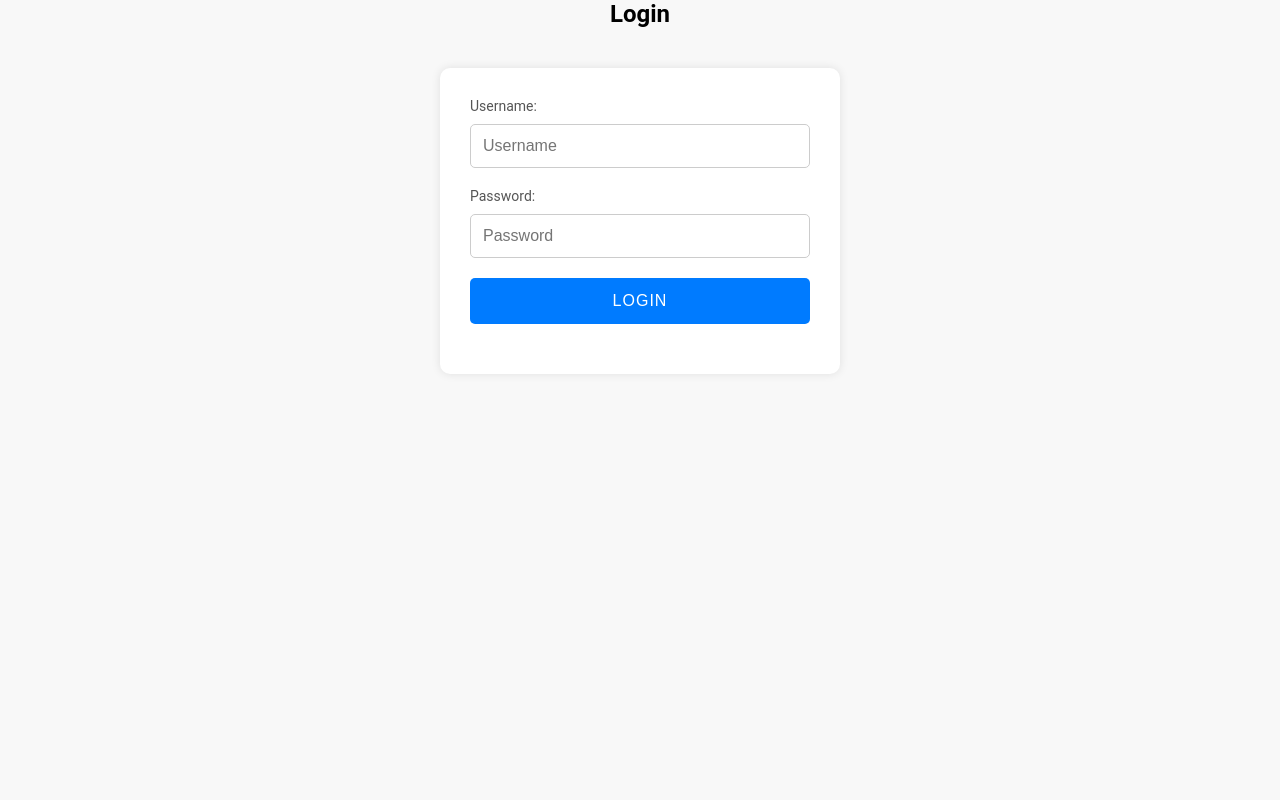
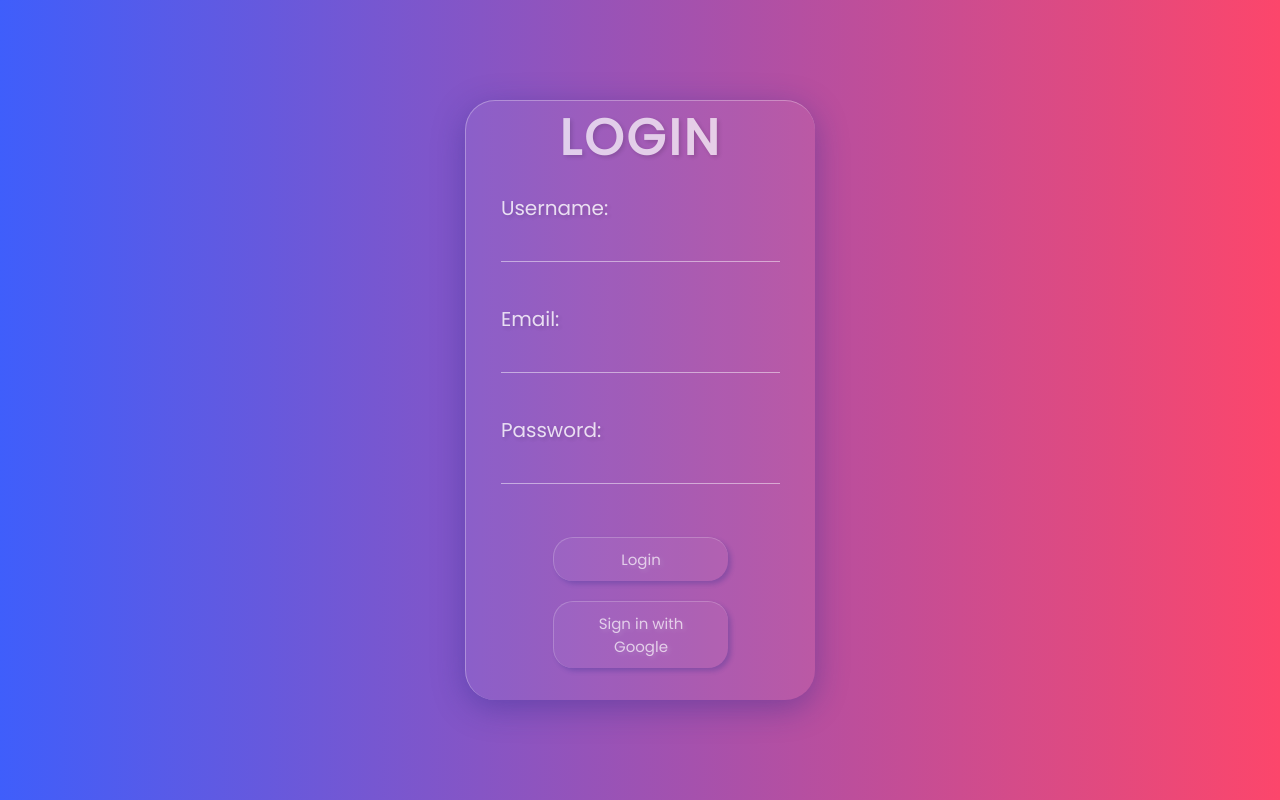
Before and after one commit to Meena-Ramalingam/Techness, a Python web app: template templates/login.html in a window 1280 px wide. Run offline with Jinja, Linux system fonts and the light colour scheme; the template is opened without the code that fills it, so the values that code supplies are empty.

Commit message:
updated style

```diff
--- a/templates/login.html
+++ b/templates/login.html
@@ -1,4 +1,4 @@
-<!DOCTYPE html>
+<link rel="manifest" href="manifest.json"><!DOCTYPE html>
 <!DOCTYPE html>
 <html>
 <head>
@@ -9,17 +9,20 @@
     <script src="login_script.js"></script>
 </head>
 <body>
-    <div class="center">
-    <h2>Login</h2>
-</div>
     <form id="loginForm">
+        <h1>LOGIN</h1>
         <label for="username">Username:</label>
-        <input type="text" id="loginUsername" placeholder="Username" required><br>
+        <input type="text" id="username" required><br>
+
+        <label for="email">Email:</label>
+        <input type="email" id="email" required><br>
+
         <label for="password">Password:</label>
-        <input type="password" id="loginPassword" placeholder="Password" required><br>
-        <button type="button" onclick="login()">Login</button>
+        <input type="password" id="password" required><br>
+
+        <button type="button" onclick="loginWithEmail()">Login</button>
+        <button type="button" onclick="loginWithGoogle()">Sign in with Google</button>
     </form>
-
     <div id="message"></div>
 
 
--- a/templates/style.css
+++ b/templates/style.css
@@ -1,76 +1,86 @@
+@import url('https://fonts.googleapis.com/css2?family=Poppins&display=swap');
+
 * {
-    box-sizing: border-box;
     margin: 0;
     padding: 0;
+    box-sizing: border-box;
+    font-family: 'Poppins', sans-serif;
+    cursor: pointer;
 }
 
 body {
-    font-family: 'Roboto', Arial, sans-serif;
-    background-color: #f8f8f8;
+    height: 100vh;
+    width: 100%;
+    display: flex;
+    justify-content: center;
+    align-items: center;
+    background: linear-gradient(to right, #3f5efb,#fc466b);
+    box-shadow: 0 8px 32px 0 rgba(31,38,135,.37)
 }
 
-h1 {
-    text-align: center;
-    margin-top: 40px;
-    color: #333;
-    font-size: 36px;
+form {
+    width: 350px;
+    height: 600px;
+    display: flex;
+    flex-direction: column;
+    background: rgba(255,255,255,0.06);
+    box-shadow: 0 8px 32px 0 rgba(31,38,135,.37);
+    border-radius: 30px;
+    border-left: 1px solid rgba(255,255,255,.3);
+    border-top: 1px solid rgba(255,255,255,.3);
 }
 
-#loginForm, #signupForm {
-    max-width: 400px;
-    margin: 40px auto;
-    background-color: #fff;
-    padding: 30px;
-    border-radius: 10px;
-    box-shadow: 0 0 10px rgba(0, 0, 0, 0.1);
+h1{
+    font-size: 50px;
+    text-align: center;
+    color: white;
+    text-shadow: 2px 2px 4px rgba(0,0,0,.2);
+    letter-spacing: 3px;
+    margin-bottom: 5%;
+    opacity: .7;
 }
 
-label {
-    display: block;
-    margin-bottom: 10px;
-    color: #555;
-    font-size: 14px;
+label{
+    font-size: 20px;
+    color: white;
+    margin-left: 10%;
+    opacity: .8;
+    text-shadow: 2px 2px 4px rgba(0,0,0,.2);
+
 }
 
-input[type="text"],
-input[type="email"],
-input[type="password"] {
-    width: 100%;
-    padding: 12px;
-    margin-bottom: 20px;
-    border: 1px solid #ccc;
-    border-radius: 5px;
-    font-size: 16px;
+input{
+    width: 80%;
+    margin: 5% auto;
+    margin-bottom: 5%;
+    border: none;
+    outline: none;
+    background: transparent;
+    color: white;
+    border-bottom: 1px solid rgba(255,255,255,0.6);
+    opacity: .8;
 }
 
-button {
-    display: block;
-    width: 100%;
-    padding: 14px;
-    color: #fff;
-    background-color: #007bff;
+button{
+    width: 50%;
+    margin: 3% auto;
+    color:white;
+    font-size: 15px;
+    opacity: .7;
+    background: rgba(255,255,255,0.06);
+    padding: 10px 30px;
     border: none;
-    border-radius: 5px;
-    cursor: pointer;
-    margin-bottom: 20px;
-    font-size: 16px;
-    text-transform: uppercase;
-    letter-spacing: 1px;
+    outline: none;
+    border-radius: 20px;
+    text-shadow: 2px 2px 4px rgba(255,255,255,0.2);
+    box-shadow: 3px 3px 5px rgba(31,38,135,.37);
+    border-left: 1px solid rgba(255,255,255,.3);
+    border-top: 1px solid rgba(255,255,255,.3);
 }
 
-button:hover {
-    background-color: #0056b3;
+p{
+    font-size: 12px;
+    text-align: center;
+    color: white;
+    opacity: .7;
 }
-
-.center {
-    text-align: center;
-}
-
-a {
-    color: #007bff;
-    text-decoration: none;
-}
-
-a:hover {
-    text-decoration: underline;
-}
```
Also changed, not shown: templates/signup.html (+3 -9 lines).
